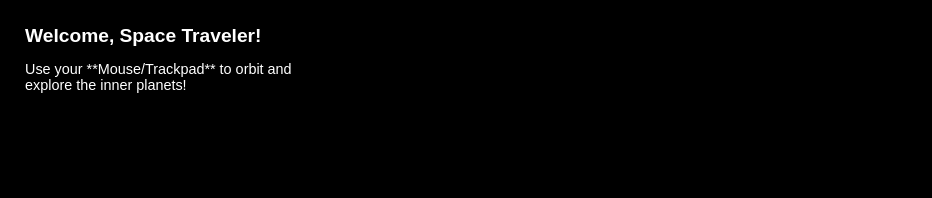
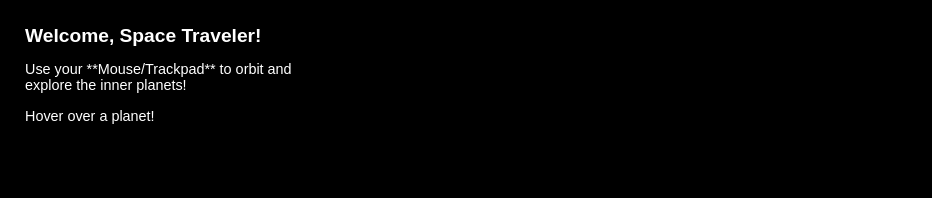
Before and after one commit to LussKyD/solar-system-3d, a plain HTML site: page index.html in a window 1280 px wide. Shown: the top 198 px of the page, without its empty margins (0-932 px from the left). Drawn offline with nearby package versions, Linux system fonts and the light colour scheme; animation ran at ten frames a second.

Commit message:
Update index.html - v0.1

```diff
--- a/index.html
+++ b/index.html
@@ -4,6 +4,7 @@
     <meta charset="UTF-8">
     <meta name="viewport" content="width=device-width, initial-scale=1.0">
     <title>3D Solar System Traveler</title>
+    <!-- Link to our styles -->
     <link rel="stylesheet" href="css/style.css">
 </head>
 <body>
@@ -11,11 +12,16 @@
     <div id="info-panel">
         <h1>Welcome, Space Traveler!</h1>
         <p>Use your **Mouse/Trackpad** to orbit and explore the inner planets!</p>
+        <!-- Dedicated line for displaying selected body name -->
+        <p id="selection-display">Hover over a planet!</p>
     </div>
 
+    <!-- Include the Three.js library from a CDN -->
     <script src="https://cdnjs.cloudflare.com/ajax/libs/three.js/r128/three.min.js"></script>
+    <!-- Include OrbitControls for easy navigation -->
     <script src="https://cdn.jsdelivr.net/npm/three@0.128.0/examples/js/controls/OrbitControls.js"></script>
 
+    <!-- Link to our main JavaScript file -->
     <script src="js/main.js"></script>
 </body>
 </html>
```
